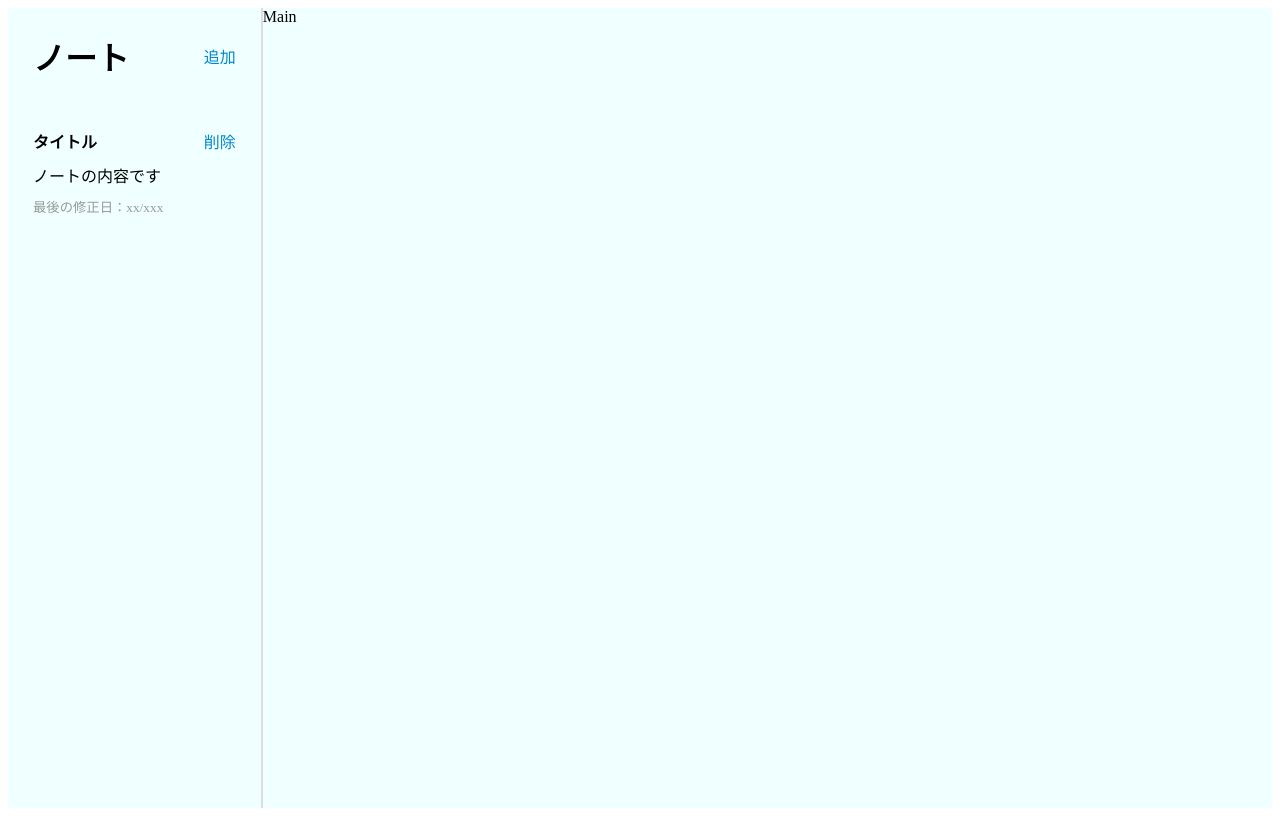
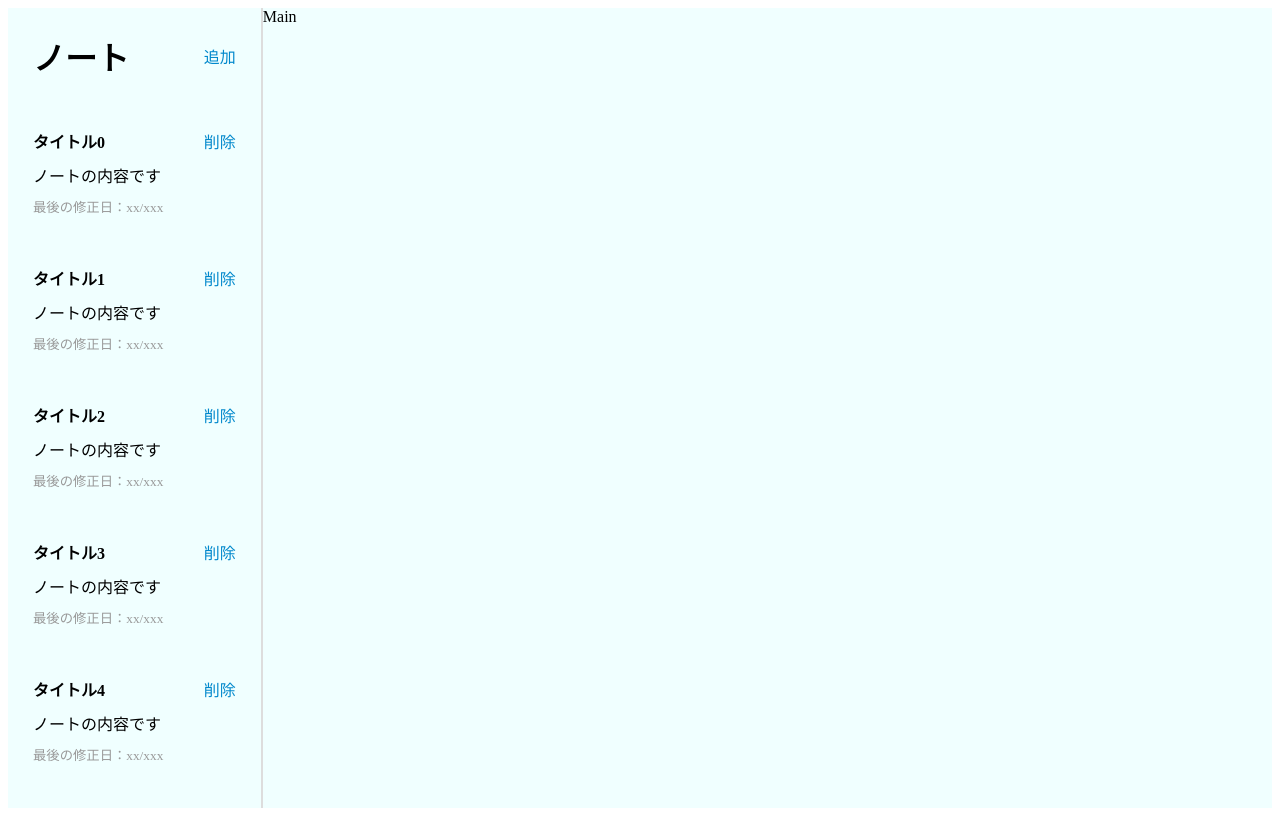
Before and after one commit to umedanaoyuki/react-noteTaking-App, a React (Vite) app: page / in a window 1280 px wide. Built offline with nearby package versions, Linux system fonts and the light colour scheme.

Commit message:
デフォルトのデータをインプット

```diff
--- a/src/components/Sidebar.css
+++ b/src/components/Sidebar.css
@@ -30,7 +30,7 @@ small {
 
 .app-sidebar-notes {
     height: calc(100vh - 78px);
-    overflow-y: hidden;
+    overflow-y: scroll;
 }
 
 .app-sidebar-note {
--- a/src/components/Sidebar.jsx
+++ b/src/components/Sidebar.jsx
@@ -11,12 +11,76 @@ const Sidebar = () => {
         <div className="app-sidebar-notes">
             <div className="app-sidebar-note">
                 <div className="sidebar-note-title">
-                    <strong>タイトル</strong>
+                    <strong>タイトル0</strong>
                     <button>削除</button>
                 </div>
             <p>ノートの内容です</p>
             <small>最後の修正日：xx/xxx</small>
             </div>
+
+            <div className="app-sidebar-note">
+                <div className="sidebar-note-title">
+                    <strong>タイトル1</strong>
+                    <button>削除</button>
+                </div>
+            <p>ノートの内容です</p>
+            <small>最後の修正日：xx/xxx</small>
+            </div>
+
+            <div className="app-sidebar-note">
+                <div className="sidebar-note-title">
+                    <strong>タイトル2</strong>
+                    <button>削除</button>
+                </div>
+            <p>ノートの内容です</p>
+            <small>最後の修正日：xx/xxx</small>
+            </div>
+
+            <div className="app-sidebar-note">
+                <div className="sidebar-note-title">
+                    <strong>タイトル3</strong>
+                    <button>削除</button>
+                </div>
+            <p>ノートの内容です</p>
+            <small>最後の修正日：xx/xxx</small>
+            </div>
+
+            <div className="app-sidebar-note">
+                <div className="sidebar-note-title">
+                    <strong>タイトル4</strong>
+                    <button>削除</button>
+                </div>
+            <p>ノートの内容です</p>
+            <small>最後の修正日：xx/xxx</small>
+            </div>
+
+            <div className="app-sidebar-note">
+                <div className="sidebar-note-title">
+                    <strong>タイトル5</strong>
+                    <button>削除</button>
+                </div>
+            <p>ノートの内容です</p>
+            <small>最後の修正日：xx/xxx</small>
+            </div>
+
+            <div className="app-sidebar-note">
+                <div className="sidebar-note-title">
+                    <strong>タイトル6</strong>
+                    <button>削除</button>
+                </div>
+            <p>ノートの内容です</p>
+            <small>最後の修正日：xx/xxx</small>
+            </div>
+
+            <div className="app-sidebar-note">
+                <div className="sidebar-note-title">
+                    <strong>タイトル7</strong>
+                    <button>削除</button>
+                </div>
+            <p>ノートの内容です</p>
+            <small>最後の修正日：xx/xxx</small>
+            </div>
+
         </div>
     </div>
   );
```
